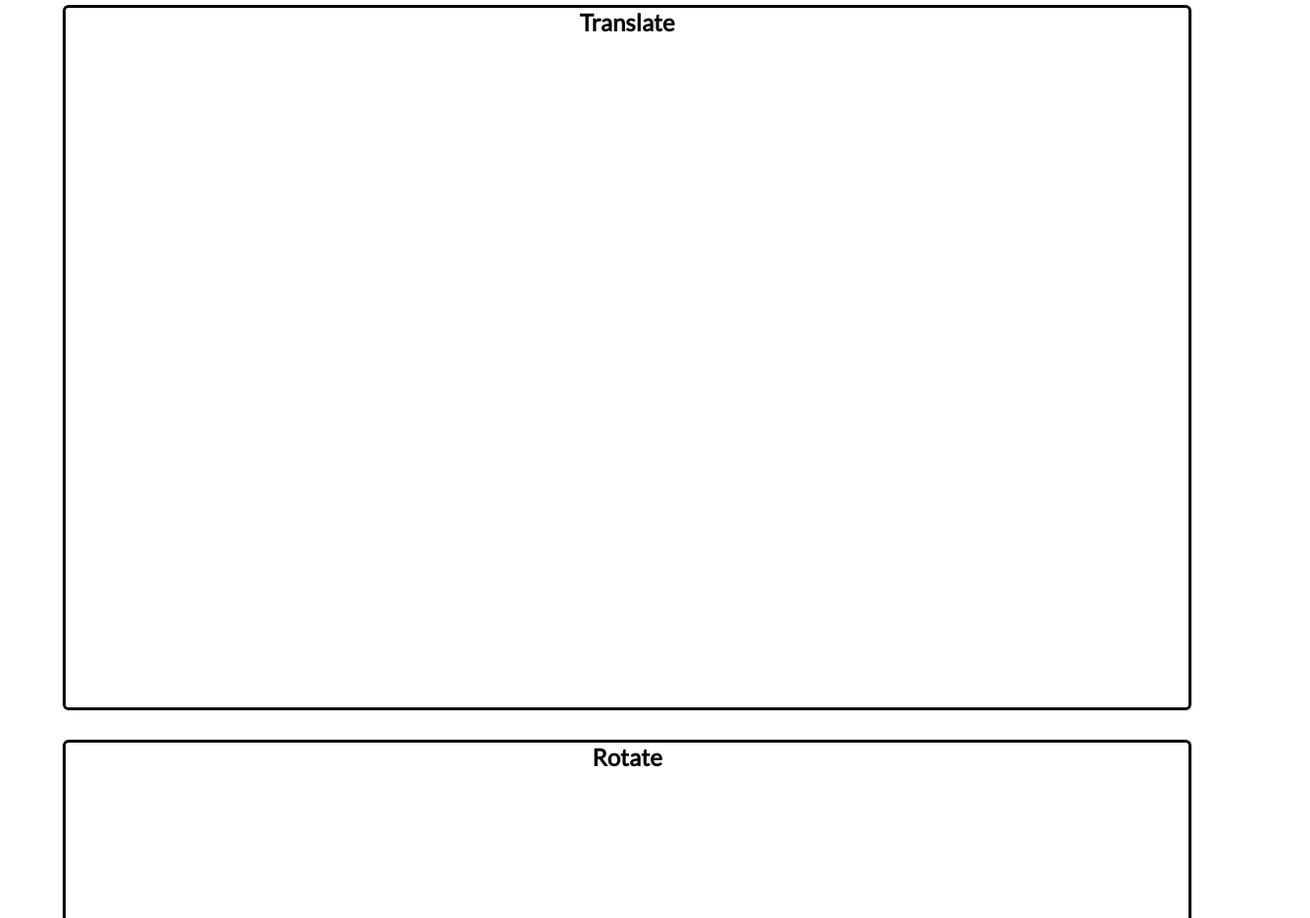
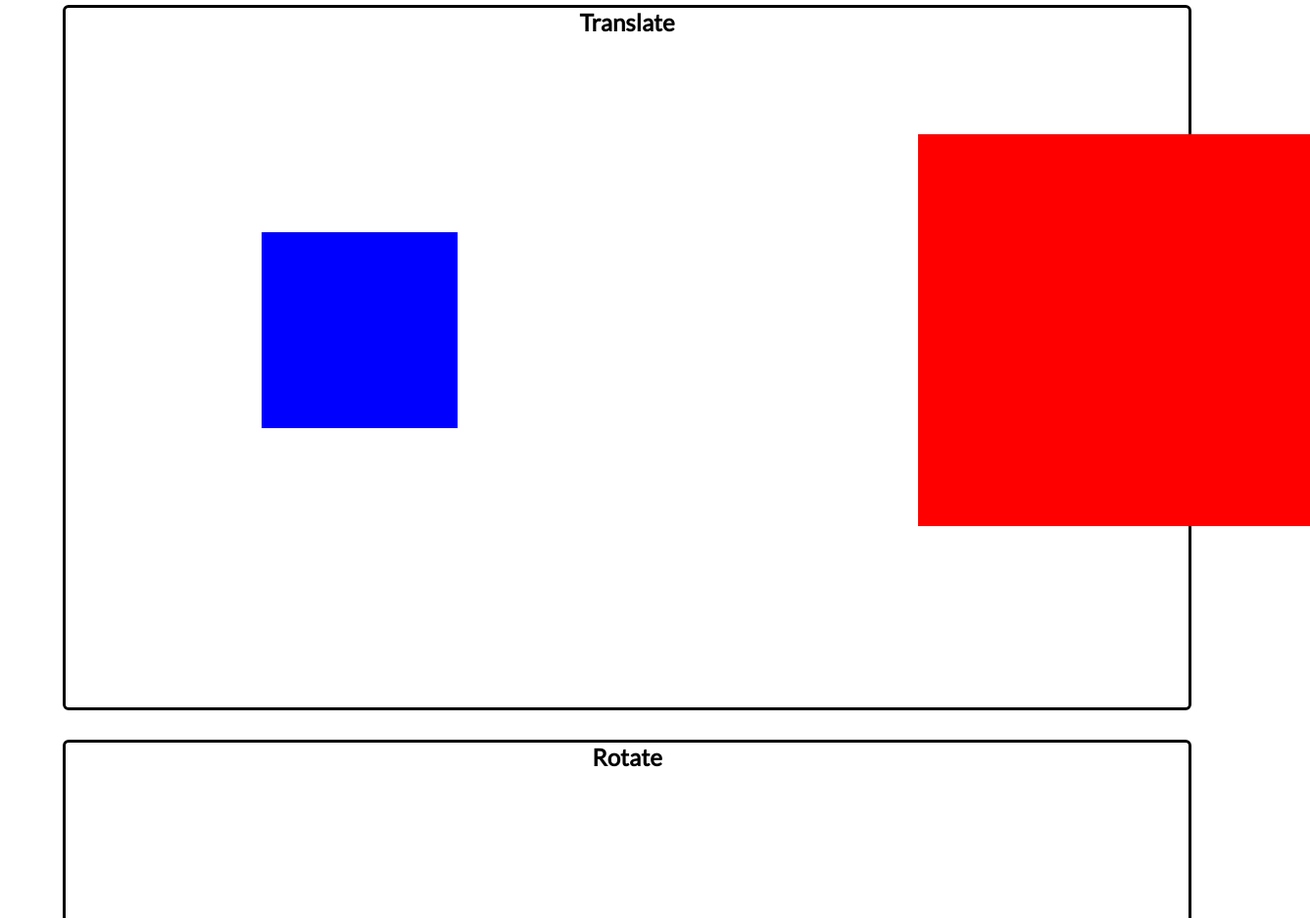
Before and after one commit to MaSander/transform_2d_3d, a plain HTML site: page index.html in a window 1280 px wide. Shown: the part 800-1737 px from the top of the page at 98% size, 1337 px wide, since content can reach past the window. Drawn offline with Linux system fonts and the light colour scheme.

Commit message:
translate

```diff
--- a/index.html
+++ b/index.html
@@ -9,6 +9,7 @@
     <link rel="stylesheet" href="style/skew.css">
     <link rel="stylesheet" href="style/perspective.css">
     <link rel="stylesheet" href="style/matrix.css">
+    <link rel="stylesheet" href="style/translate.css">
     <link href="https://fonts.googleapis.com/css?family=Lato" rel="stylesheet">
     <title>Site bruto</title>
 </head>
@@ -60,7 +61,8 @@
 
         <section id="translate">
             <h2>Translate</h2>
-
+            <div class="img2d"></div>
+            <div class="img3d"></div>
         </section>
 
 
--- /dev/null
+++ b/style/translate.css
@@ -0,0 +1,25 @@
+.img2d{
+    background-color: blue;
+    width: 200px;
+    height: 200px;
+    transform: translate(200px,200px);
+    /* transform: translateX(51px); */
+    /* transform: translateY(51px); */
+}
+
+/* .img{ */
+    /* transform: rotateX(50deg) */
+/* } */
+
+.img3d{
+    background-color: red;
+    position: relative;
+    transform: perspective(100px) translateZ(50px);
+    width: 200px;
+    height: 200px;
+    left: 970px;
+    /* transform: translateX(51px); */
+    /* transform: translateY(51px); */
+    /* transform: translateZ(51px); */
+
+}
```
